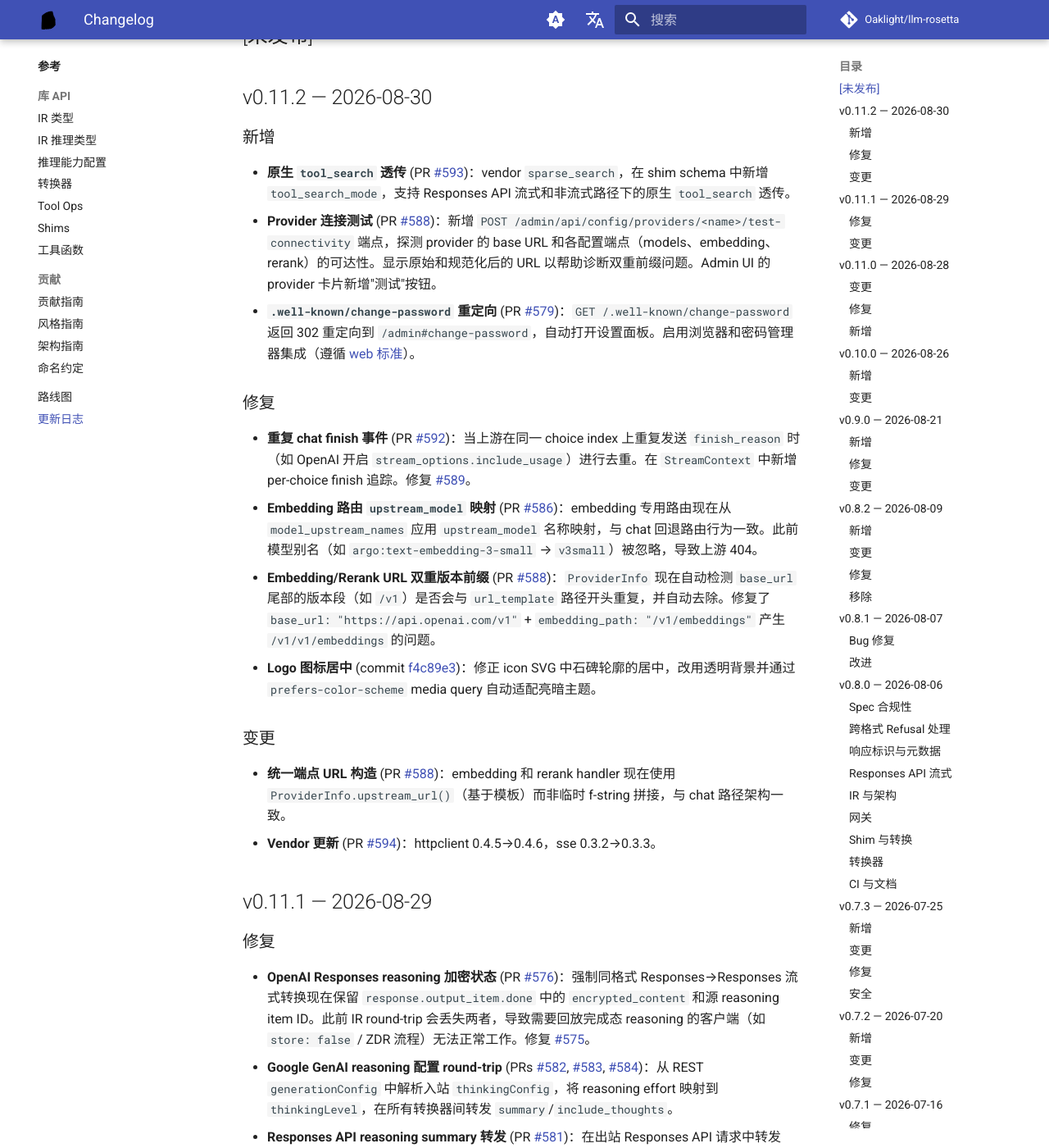
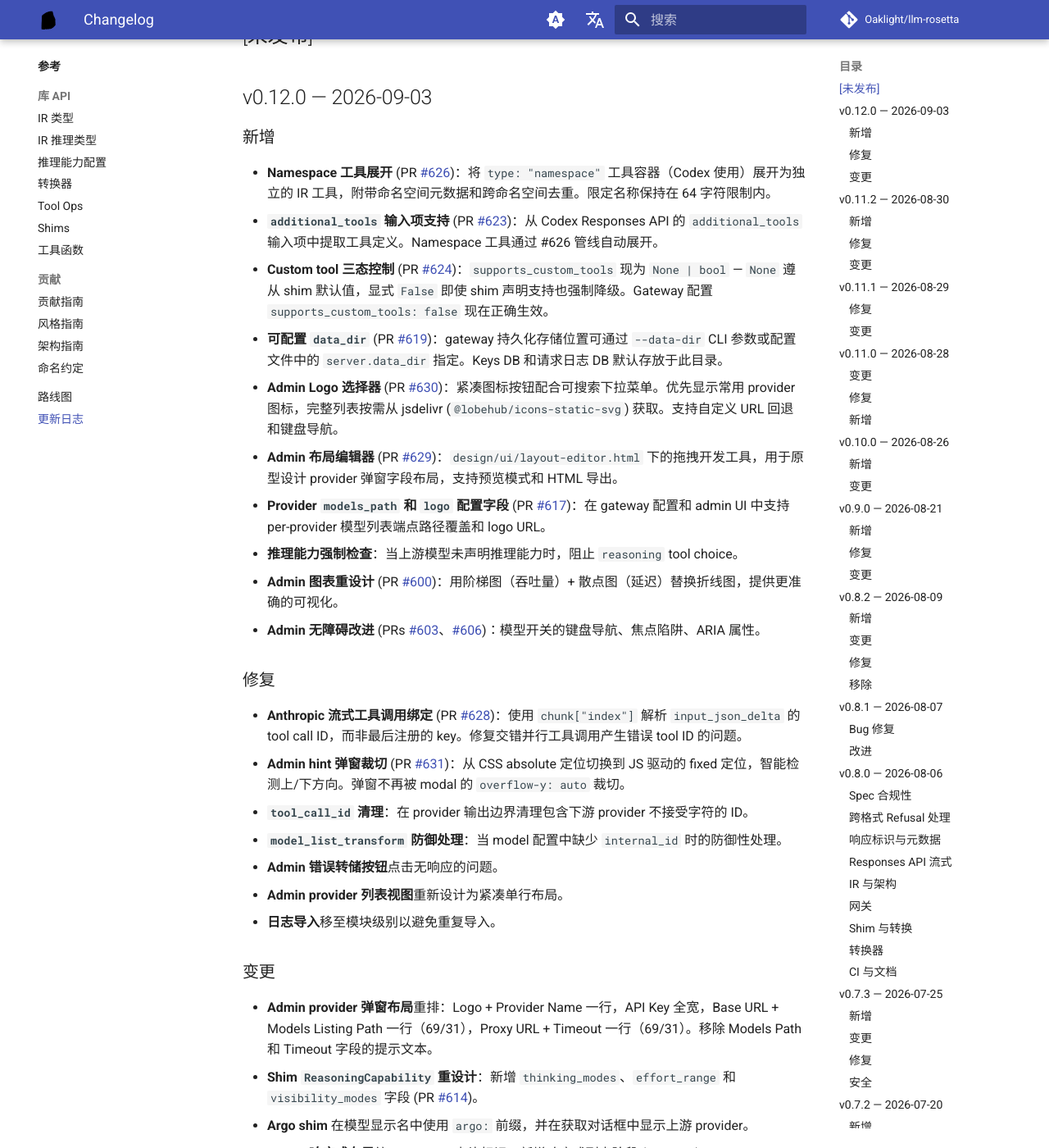
Before and after one commit to Oaklight/llm-rosetta, an MkDocs documentation site: the page built from docs/changelog.md, in a window 1280 px wide and 1400 px high, scrolled down 337 px. Shown: the whole window at 82% size. Built offline with MkDocs 1.6.1 and Material for MkDocs 9.7.7, drawn with Linux system fonts in a browser that asks for light colours; comment, search, counter and statistics services are not loaded; some of the changed text lies outside the part shown.

Commit message:
docs: add v0.12.0 changelog

```diff
--- a/docs/changelog.md
+++ b/docs/changelog.md
@@ -7,6 +7,38 @@ title: Changelog
 All notable changes to LLM-Rosetta are documented here. This project follows [Keep a Changelog](https://keepachangelog.com/) conventions.
 
 ## [未发布]
+
+## v0.12.0 — 2026-09-03
+
+### 新增
+
+- **Namespace 工具展开** (PR [#626](https://github.com/Oaklight/llm-rosetta/pull/626))：将 `type: "namespace"` 工具容器（Codex 使用）展开为独立的 IR 工具，附带命名空间元数据和跨命名空间去重。限定名称保持在 64 字符限制内。
+- **`additional_tools` 输入项支持** (PR [#623](https://github.com/Oaklight/llm-rosetta/pull/623))：从 Codex Responses API 的 `additional_tools` 输入项中提取工具定义。Namespace 工具通过 #626 管线自动展开。
+- **Custom tool 三态控制** (PR [#624](https://github.com/Oaklight/llm-rosetta/pull/624))：`supports_custom_tools` 现为 `None | bool` — `None` 遵从 shim 默认值，显式 `False` 即使 shim 声明支持也强制降级。Gateway 配置 `supports_custom_tools: false` 现在正确生效。
+- **可配置 `data_dir`** (PR [#619](https://github.com/Oaklight/llm-rosetta/pull/619))：gateway 持久化存储位置可通过 `--data-dir` CLI 参数或配置文件中的 `server.data_dir` 指定。Keys DB 和请求日志 DB 默认存放于此目录。
+- **Admin Logo 选择器** (PR [#630](https://github.com/Oaklight/llm-rosetta/pull/630))：紧凑图标按钮配合可搜索下拉菜单。优先显示常用 provider 图标，完整列表按需从 jsdelivr (`@lobehub/icons-static-svg`) 获取。支持自定义 URL 回退和键盘导航。
+- **Admin 布局编辑器** (PR [#629](https://github.com/Oaklight/llm-rosetta/pull/629))：`design/ui/layout-editor.html` 下的拖拽开发工具，用于原型设计 provider 弹窗字段布局，支持预览模式和 HTML 导出。
+- **Provider `models_path` 和 `logo` 配置字段** (PR [#617](https://github.com/Oaklight/llm-rosetta/pull/617))：在 gateway 配置和 admin UI 中支持 per-provider 模型列表端点路径覆盖和 logo URL。
+- **推理能力强制检查**：当上游模型未声明推理能力时，阻止 `reasoning` tool choice。
+- **Admin 图表重设计** (PR [#600](https://github.com/Oaklight/llm-rosetta/pull/600))：用阶梯图（吞吐量）+ 散点图（延迟）替换折线图，提供更准确的可视化。
+- **Admin 无障碍改进** (PRs [#603](https://github.com/Oaklight/llm-rosetta/pull/603)、[#606](https://github.com/Oaklight/llm-rosetta/pull/606))：模型开关的键盘导航、焦点陷阱、ARIA 属性。
+
+### 修复
+
+- **Anthropic 流式工具调用绑定** (PR [#628](https://github.com/Oaklight/llm-rosetta/pull/628))：使用 `chunk["index"]` 解析 `input_json_delta` 的 tool call ID，而非最后注册的 key。修复交错并行工具调用产生错误 tool ID 的问题。
+- **Admin hint 弹窗裁切** (PR [#631](https://github.com/Oaklight/llm-rosetta/pull/631))：从 CSS absolute 定位切换到 JS 驱动的 fixed 定位，智能检测上/下方向。弹窗不再被 modal 的 `overflow-y: auto` 裁切。
+- **`tool_call_id` 清理**：在 provider 输出边界清理包含下游 provider 不接受字符的 ID。
+- **`model_list_transform` 防御处理**：当 model 配置中缺少 `internal_id` 时的防御性处理。
+- **Admin 错误转储按钮**点击无响应的问题。
+- **Admin provider 列表视图**重新设计为紧凑单行布局。
+- **日志导入**移至模块级别以避免重复导入。
+
+### 变更
+
+- **Admin provider 弹窗布局**重排：Logo + Provider Name 一行，API Key 全宽，Base URL + Models Listing Path 一行（69/31），Proxy URL + Timeout 一行（69/31）。移除 Models Path 和 Timeout 字段的提示文本。
+- **Shim `ReasoningCapability` 重设计**：新增 `thinking_modes`、`effort_range` 和 `visibility_modes` 字段 (PR [#614](https://github.com/Oaklight/llm-rosetta/pull/614))。
+- **Argo shim** 在模型显示名中使用 `argo:` 前缀，并在获取对话框中显示上游 provider。
+- **Admin 响应式布局**统一 provider 卡片标记，新增响应式列表阶段 (PR [#612](https://github.com/Oaklight/llm-rosetta/pull/612))。
 
 ## v0.11.2 — 2026-08-30
 
```
